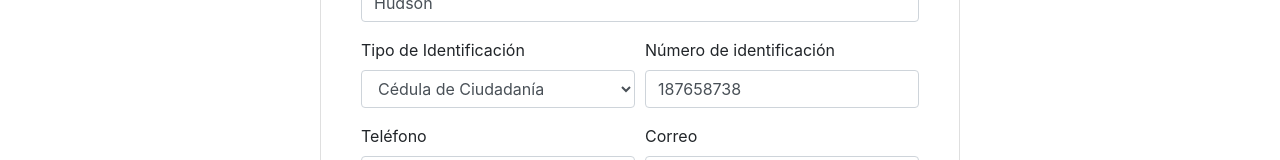
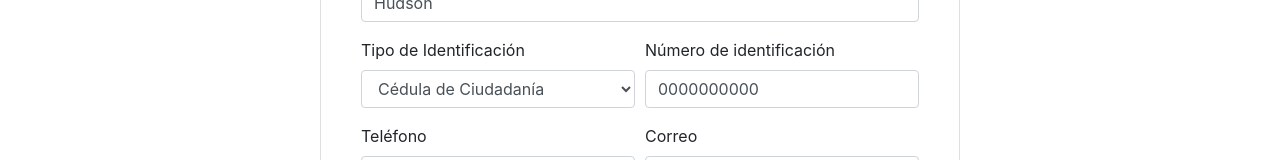
Before and after one commit to isa-app/isa-frontend, a React (Create React App) app: page /register in a window 1280 px wide. Shown: the part 321-481 px from the top of the page. Built offline with nearby package versions, Linux system fonts and the light colour scheme.

Commit message:
Add errors util and some sweetalert implementations

```diff
--- a/src/containers/Register.jsx
+++ b/src/containers/Register.jsx
@@ -3,8 +3,9 @@ import { connect } from "react-redux";
 import { Link } from "react-router-dom";
 import { useForm } from "react-hook-form";
 import { registerRequest } from "../actions";
+import { displayAlert } from "../utils/errors";
 import axios from "axios";
-import Swal from "sweetalert2";
+
 import "../assets/styles/components/Register.scss";
 
 const IP = "54.172.72.74:4000";
@@ -18,7 +19,7 @@ const inputTestValues = {
   firstName: "Larry",
   lastName: "Hudson",
   typeId: 13,
-  id: "187658738",
+  id: "0000000000",
   phone: "+5964349",
   email: "betty@holberton.com",
   password: "123456789",
@@ -68,18 +69,18 @@ const Register = (props) => {
 
     try {
       response = await axios.post(REGISTER_URL, postObject, options);
-      if (response.statua === 201) props.registerRequest(data);
+      if (response.status === 201) props.registerRequest(data);
       props.history.push("/");
       //
     } catch (err) {
-      console.log(err.response);
       setIsButtonEnabled(true);
 
-      Swal.fire({
-        title: err.response.data.msg,
-        icon: "warning",
-        confirmButtonText: "Try another id",
-      });
+      if (err.response && err.response.status === 400) {
+        displayAlert("ID_ALREADY_EXISTS");
+      } else {
+        displayAlert("SERVER_ERROR");
+      }
+      //
     }
   };
 
--- /dev/null
+++ b/src/utils/errors.js
@@ -0,0 +1,29 @@
+import Swal from "sweetalert2";
+
+export function displayAlert(alertType) {
+  const alert = {
+    title: "",
+    icon: "",
+    confirmButtonText: "",
+    position: "center",
+  };
+
+  switch (alertType) {
+    case "ID_ALREADY_EXISTS":
+      alert.title = "Este usuario ya existe";
+      alert.icon = "warning";
+      alert.confirmButtonText = "Intentar con otra ID";
+      break;
+
+    case "SERVER_ERROR":
+      alert.title = "El servidor no está disponible";
+      alert.icon = "error";
+      alert.confirmButtonText = "Intentar de nuevo después";
+      break;
+
+    default:
+      break;
+  }
+
+  Swal.fire(alert);
+}
```
Also changed, not shown: 1 other file (tests, documents, lock files or other folders).
